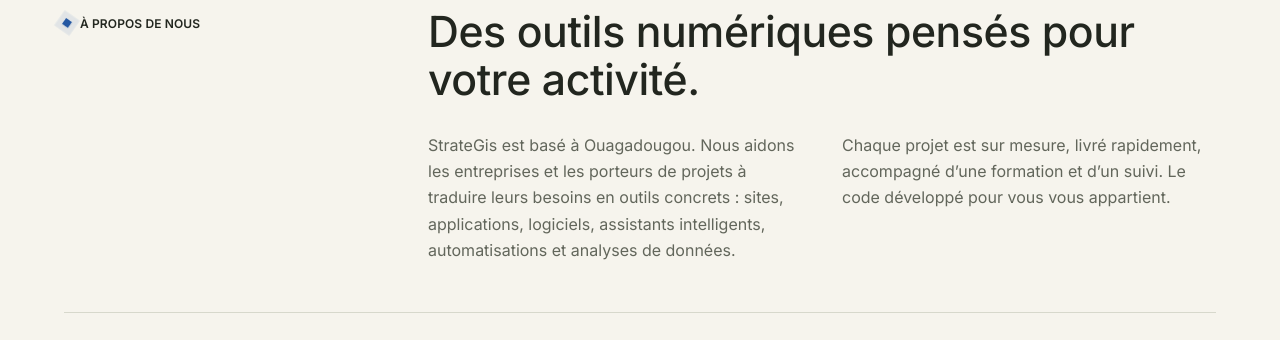
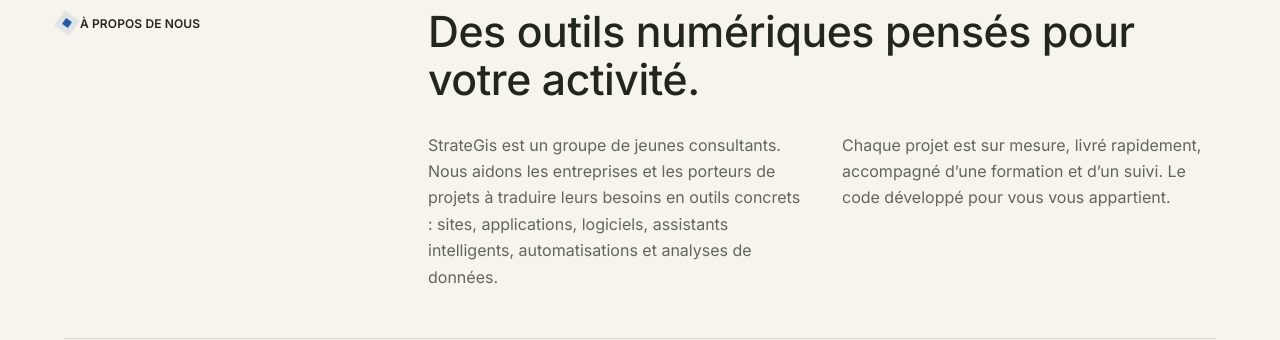
Before and after one commit to StrateGis-obf/Site_vitrine, a plain HTML site: page index.html in a window 1280 px wide. Shown: the part 953-1293 px from the top of the page. Drawn offline with Linux system fonts and the light colour scheme.

Commit message:
Update index.html

```diff
--- a/index.html
+++ b/index.html
@@ -202,7 +202,7 @@
     <div class="about-main">
       <h2 class="h2 split">Des outils numériques pensés pour votre activité.</h2>
       <div class="two-col">
-        <p>StrateGis est basé à Ouagadougou. Nous aidons les entreprises et les porteurs de projets à traduire leurs besoins en outils concrets : sites, applications, logiciels, assistants intelligents, automatisations et analyses de données.</p>
+        <p>StrateGis est un groupe de jeunes consultants. Nous aidons les entreprises et les porteurs de projets à traduire leurs besoins en outils concrets : sites, applications, logiciels, assistants intelligents, automatisations et analyses de données.</p>
         <p>Chaque projet est sur mesure, livré rapidement, accompagné d’une formation et d’un suivi. Le code développé pour vous vous appartient.</p>
       </div>
     </div>
```
